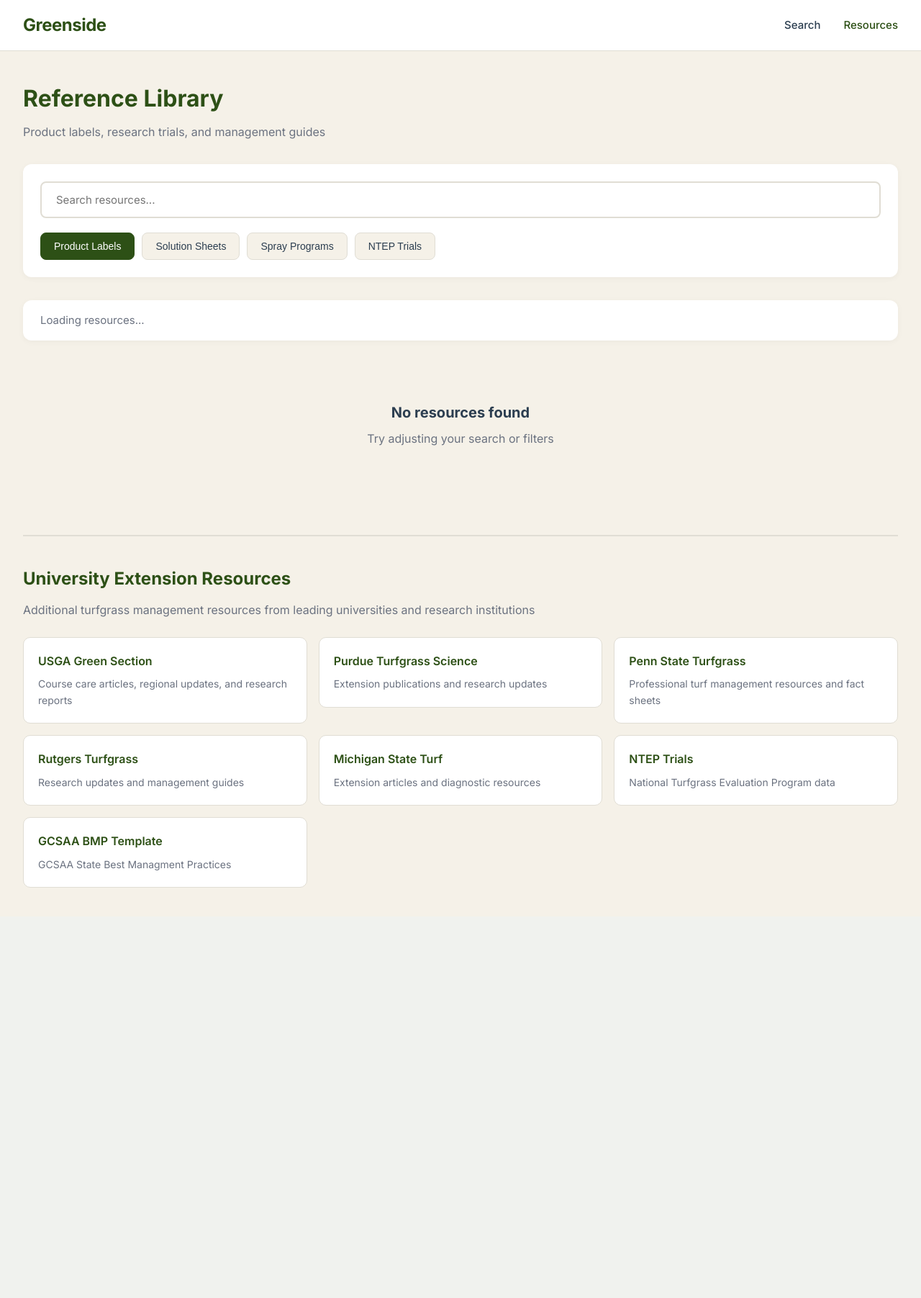
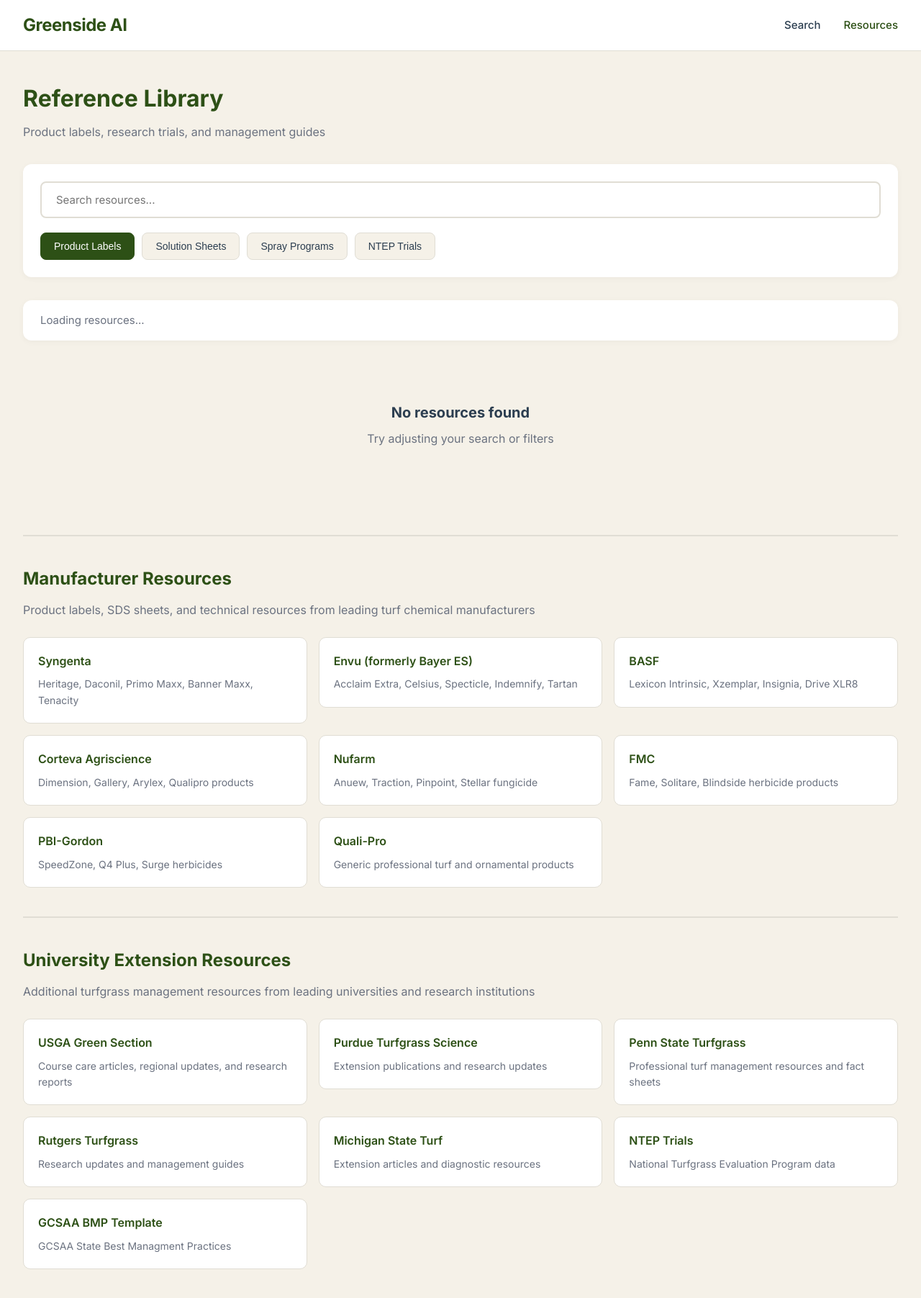
Before and after one commit to ccrossmock13/turf-ai, a Flask app: page /resources in a window 1280 px wide. Shown: the whole page at 72% size. Before the commit the page ends 1233 px from the top, so only its background shows below. Run offline with Flask 3, Linux system fonts and the light colour scheme; data that the repository does not hold is empty.

Commit message:
Restore template branding, add pipeline optimizations, fix topic detection
- Restore Greenside AI branding across all templates (lost during rebase)
- Re-add suggested questions, markdown rendering, confidence thresholds (75/55)
- Fix admin feedback 3-way rating (positive/negative/unrated)
- Add manufacturer resource links to resources page
- Parallelize classify+feasibility and grounding+hallucination checks (2x speedup)
- Fix topic detection with disease/chemical keywords to prevent cross-contamination
- Lower web search threshold and disable redundant OpenAI fallback

Co-Authored-By: Claude Opus 4.6 <noreply@anthropic.com>

```diff
--- a/app.py
+++ b/app.py
@@ -129,6 +129,9 @@ def ask():
                 'confidence': {'score': 0, 'label': 'No Question'}
             })
         logging.debug(f'Question: {question}')
+        import time as _time
+        _t0 = _time.time()
+        _timings = {}
 
         # Demo mode: return cached golden responses (zero API cost, instant)
         if Config.DEMO_MODE:
@@ -136,19 +139,22 @@ def ask():
             if demo_response:
                 return jsonify(demo_response)
 
-        # LLM-based query classification (replaces pattern-matching _check_vague_query)
-        # Uses GPT-4o-mini for fast, accurate classification with pattern fallback
-        classification = classify_query(openai_client, question, model="gpt-4o-mini")
+        # ── PARALLEL: classify + feasibility (classify is LLM, feasibility is local) ──
+        from concurrent.futures import ThreadPoolExecutor, as_completed
+        classify_future = None
+        with ThreadPoolExecutor(max_workers=2) as executor:
+            classify_future = executor.submit(classify_query, openai_client, question, "gpt-4o-mini")
+            feasibility_result = check_feasibility(question)
+
+        classification = classify_future.result()
         intercept_response = get_response_for_category(
             classification['category'], classification.get('reason', '')
         )
+        _timings['1_classify'] = _time.time() - _t0
         if intercept_response:
             logging.debug(f"Query intercepted: {classification['category']} - {classification.get('reason', '')}")
             return jsonify(intercept_response)
 
-        # Feasibility gate: catch contradictions, impossible scenarios, absurd values
-        # Runs BEFORE search/LLM to save API costs on unanswerable questions
-        feasibility_result = check_feasibility(question)
         if feasibility_result:
             logging.debug(f"Feasibility gate triggered: {feasibility_result.get('feasibility_issues', [])}")
             return jsonify(feasibility_result)
@@ -173,21 +179,20 @@ def ask():
 
         if is_topic_change:
             logging.debug(f'Topic change detected: {previous_topic} -> {current_topic}')
-            # Start fresh context for new topic - don't use conversation history
             contextual_question = question
             question_to_process = expand_vague_question(question)
         else:
-            # Use conversation history for follow-up questions
             contextual_question = build_context_for_ai(conversation_id, question)
             question_to_process = expand_vague_question(contextual_question)
 
-        # Update the last topic
         session['last_topic'] = current_topic
 
+        _timings['2_feasibility'] = _time.time() - _t0
         # LLM-based query rewriting for better retrieval
         rewritten_query = rewrite_query(openai_client, question_to_process, model="gpt-4o-mini")
         logging.debug(f'Rewritten query: {rewritten_query[:100]}')
 
+        _timings['3_rewrite'] = _time.time() - _t0
         # Detect context from original question
         grass_type = detect_grass_type(question_to_process)
         region = detect_region(question_to_process)
@@ -209,6 +214,7 @@ def ask():
             product_need, grass_type, Config.EMBEDDING_MODEL
         )
 
+        _timings['4_search'] = _time.time() - _t0
         # Combine and score results first to check if we have anything
         all_matches = (
             search_results['general'].get('matches', []) +
@@ -221,6 +227,7 @@ def ask():
         if scored_results:
             scored_results = rerank_results(rewritten_query, scored_results, top_k=20)
 
+        _timings['5_rerank'] = _time.time() - _t0
         # Filter and build context
         filtered_results = safety_filter_results(scored_results, question_topic, product_need)
         context, sources, images = build_context(filtered_results, SEARCH_FOLDERS)
@@ -310,6 +317,7 @@ def ask():
                 conversation_id, system_prompt, context, question
             )
 
+        _timings['6_pre_llm'] = _time.time() - _t0
         answer = openai_client.chat.completions.create(
             model=Config.CHAT_MODEL,
             messages=messages,
@@ -317,32 +325,40 @@ def ask():
             temperature=Config.CHAT_TEMPERATURE
         )
         assistant_response = answer.choices[0].message.content
+        _timings['7_llm_answer'] = _time.time() - _t0
 
-        # Check answer grounding against sources
-        grounding_result = check_answer_grounding(
-            openai_client, assistant_response, context, question, model="gpt-4o-mini"
-        )
+        # ── PARALLEL: grounding check (API) + hallucination filter + validation (local) ──
+        # Grounding is a GPT-4o-mini call (~3-4s). Hallucination filter and validation
+        # are local checks (~0s). Run grounding in background while local checks proceed.
+        with ThreadPoolExecutor(max_workers=2) as executor:
+            grounding_future = executor.submit(
+                check_answer_grounding, openai_client, assistant_response, context, question, "gpt-4o-mini"
+            )
+
+            # Run local checks while grounding API call is in flight
+            hallucination_result = filter_hallucinations(
+                answer=assistant_response,
+                question=question,
+                context=context,
+                sources=sources,
+                openai_client=openai_client
+            )
+            if hallucination_result['was_modified']:
+                assistant_response = hallucination_result['filtered_answer']
+                logging.info(f"Hallucination filter: {len(hallucination_result['issues_found'])} issues found")
+
+            # Knowledge base validation
+            assistant_response, validation_result = apply_validation(assistant_response, question)
+            if not validation_result['valid']:
+                logging.info(f"KB validation: {len(validation_result['issues'])} issues found")
+
+            # Wait for grounding result
+            grounding_result = grounding_future.result()
 
         # Add warning if answer has grounding issues
         assistant_response = add_grounding_warning(assistant_response, grounding_result)
 
-        # Post-processing hallucination filter + product validation
-        hallucination_result = filter_hallucinations(
-            answer=assistant_response,
-            question=question,
-            context=context,
-            sources=sources,
-            openai_client=openai_client
-        )
-        if hallucination_result['was_modified']:
-            assistant_response = hallucination_result['filtered_answer']
-            logging.info(f"Hallucination filter: {len(hallucination_result['issues_found'])} issues found")
-
-        # Knowledge base validation: cross-check rates, FRAC codes, disease-product matches
-        assistant_response, validation_result = apply_validation(assistant_response, question)
-        if not validation_result['valid']:
-            logging.info(f"KB validation: {len(validation_result['issues'])} issues found")
-
+        _timings['8_grounding+checks'] = _time.time() - _t0
         # Calculate confidence with grounding + hallucination filter + validation adjustments
         base_confidence = calculate_confidence_score(all_sources_for_confidence, assistant_response, question)
         confidence = calculate_grounding_confidence(grounding_result, base_confidence)
@@ -402,6 +418,17 @@ def ask():
                 'warnings': get_weather_warnings(weather_data)
             }
 
+        _timings['10_total'] = _time.time() - _t0
+        # Log timing breakdown
+        prev = 0
+        timing_parts = []
+        for key in sorted(_timings.keys()):
+            elapsed = _timings[key]
+            delta = elapsed - prev
+            timing_parts.append(f"{key}={delta:.1f}s")
+            prev = elapsed
+        logging.info(f"⏱️ PIPELINE TIMING [{_timings['10_total']:.1f}s total]: {' | '.join(timing_parts)}")
+
         return jsonify(response_data)
 
     except Exception as e:
@@ -436,6 +463,11 @@ def _is_significant_topic_change(previous_topic: str, current_topic: str, questi
     # No previous topic means first question
     if not previous_topic:
         return False
+
+    # If we can't detect the current topic, treat it as a new topic
+    # to avoid injecting irrelevant conversation history
+    if not current_topic:
+        return True
 
     # Same topic - not a change
     if previous_topic == current_topic:
--- a/templates/resources.html
+++ b/templates/resources.html
@@ -4,7 +4,7 @@
     <meta charset="UTF-8">
     <meta name="viewport" content="width=device-width, initial-scale=1.0, maximum-scale=1.0, user-scalable=no, viewport-fit=cover">
     <meta name="theme-color" content="#2d5016">
-    <title>Resources - Greenside</title>
+    <title>Resources - Greenside AI</title>
     <link href="https://fonts.googleapis.com/css2?family=Inter:wght@400;500;600;700&display=swap" rel="stylesheet">
     <style>
         * {
@@ -496,7 +496,7 @@
 </head>
 <body>
     <header>
-        <div class="logo">Greenside</div>
+        <div class="logo">Greenside AI</div>
         <nav>
             <a href="/">Search</a>
             <a href="/resources" class="active">Resources</a>
@@ -508,7 +508,7 @@
     <div class="mobile-nav" id="mobile-nav" onclick="closeMobileMenu(event)">
         <div class="mobile-nav-content" onclick="event.stopPropagation()">
             <div class="mobile-nav-header">
-                <div class="logo">Greenside</div>
+                <div class="logo">Greenside AI</div>
                 <button class="mobile-nav-close" onclick="closeMobileMenu()">&times;</button>
             </div>
             <div class="mobile-nav-links">
@@ -549,6 +549,69 @@
         </div>
 
         <div class="external-section">
+            <h2>Manufacturer Resources</h2>
+            <p>Product labels, SDS sheets, and technical resources from leading turf chemical manufacturers</p>
+
+            <div class="external-grid">
+                <a href="https://www.syngenta.com/en/crop-protection" target="_blank" class="external-link">
+                    <div class="external-card">
+                        <div class="title">Syngenta</div>
+                        <div class="description">Heritage, Daconil, Primo Maxx, Banner Maxx, Tenacity</div>
+                    </div>
+                </a>
+
+                <a href="https://www.environmentalscience.bayer.com/golf-course-management" target="_blank" class="external-link">
+                    <div class="external-card">
+                        <div class="title">Envu (formerly Bayer ES)</div>
+                        <div class="description">Acclaim Extra, Celsius, Specticle, Indemnify, Tartan</div>
+                    </div>
+                </a>
+
+                <a href="https://www.basf.com/us/en/products/solutions-for/turf-and-ornamentals.html" target="_blank" class="external-link">
+                    <div class="external-card">
+                        <div class="title">BASF</div>
+                        <div class="description">Lexicon Intrinsic, Xzemplar, Insignia, Drive XLR8</div>
+                    </div>
+                </a>
+
+                <a href="https://www.corteva.com/products-and-solutions/turf-and-ornamental.html" target="_blank" class="external-link">
+                    <div class="external-card">
+                        <div class="title">Corteva Agriscience</div>
+                        <div class="description">Dimension, Gallery, Arylex, Qualipro products</div>
+                    </div>
+                </a>
+
+                <a href="https://www.nufarm.com/us/turf/" target="_blank" class="external-link">
+                    <div class="external-card">
+                        <div class="title">Nufarm</div>
+                        <div class="description">Anuew, Traction, Pinpoint, Stellar fungicide</div>
+                    </div>
+                </a>
+
+                <a href="https://www.fmc-na.com/turf" target="_blank" class="external-link">
+                    <div class="external-card">
+                        <div class="title">FMC</div>
+                        <div class="description">Fame, Solitare, Blindside herbicide products</div>
+                    </div>
+                </a>
+
+                <a href="https://www.pbigordonturf.com/" target="_blank" class="external-link">
+                    <div class="external-card">
+                        <div class="title">PBI-Gordon</div>
+                        <div class="description">SpeedZone, Q4 Plus, Surge herbicides</div>
+                    </div>
+                </a>
+
+                <a href="https://www.quali-pro.com/" target="_blank" class="external-link">
+                    <div class="external-card">
+                        <div class="title">Quali-Pro</div>
+                        <div class="description">Generic professional turf and ornamental products</div>
+                    </div>
+                </a>
+            </div>
+        </div>
+
+        <div class="external-section" style="margin-top: 40px;">
             <h2>University Extension Resources</h2>
             <p>Additional turfgrass management resources from leading universities and research institutions</p>
 
@@ -594,8 +657,6 @@
                         <div class="description">National Turfgrass Evaluation Program data</div>
                     </div>
                 </a>
-                  </a>
-
                 <a href="https://www.gcsaa.org/facility/environment-hub/state-bmp-guides" target="_blank" class="external-link">
                     <div class="external-card">
                         <div class="title">GCSAA BMP Template </div>
```
Also changed, not shown: search_service.py (+15 -0 lines), templates/admin.html (+5 -4 lines), templates/index.html (+49 -10 lines), web_search.py (+6 -4 lines).
